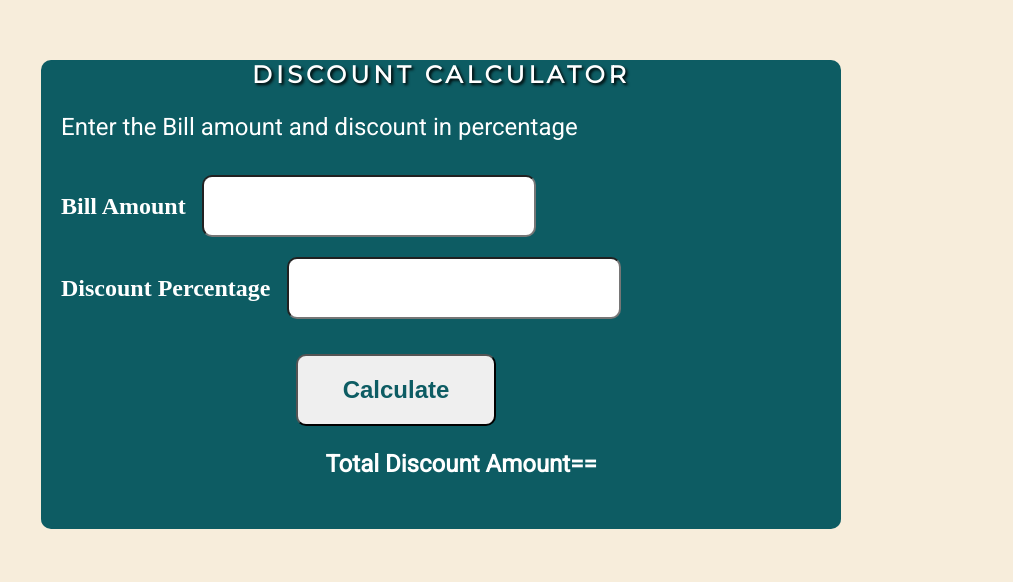
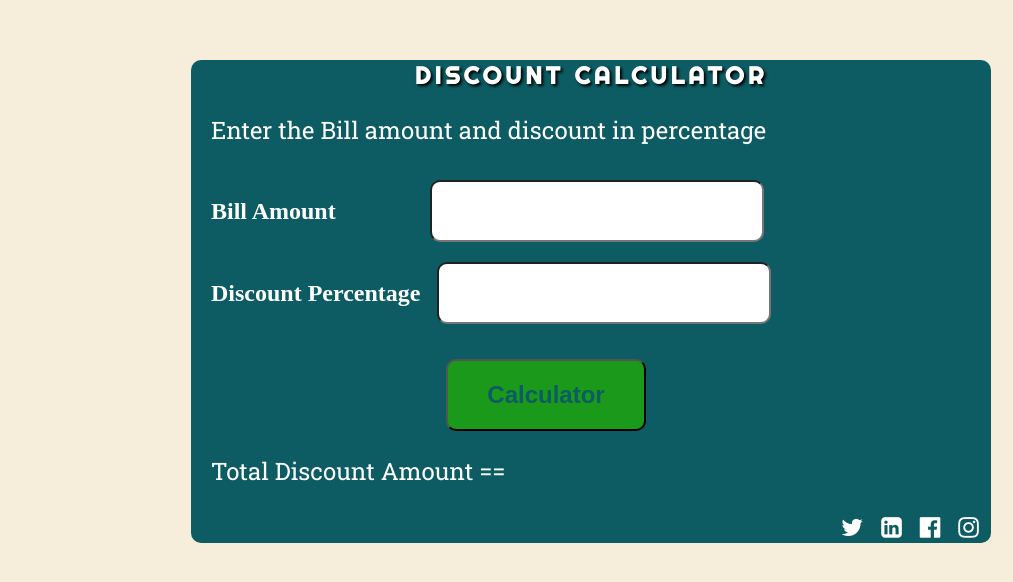
Before and after one commit to tejuingale/discount-calculator, a plain HTML site: page index.html in a window 1280 px wide. Shown: the part 240-822 px from the top of the page, without its empty margins (267-1280 px from the left). Drawn offline with Linux system fonts and the light colour scheme.

Commit message:
discount calculator static pages
discount calculator static pages

```diff
--- a/index.html
+++ b/index.html
@@ -1,33 +1,46 @@
 <!DOCTYPE html>
 <html lang="en">
+
 <head>
     <meta charset="UTF-8">
     <meta http-equiv="X-UA-Compatible" content="IE=edge">
     <meta name="viewport" content="width=device-width, initial-scale=1.0">
     <title>Discount-Calculator</title>
-    <!-- External CSS Link -->
+    <!-- External CSS link -->
     <link rel="stylesheet" href="style.css">
+
     <!-- Google Font Family link -->
     <link rel="preconnect" href="https://fonts.googleapis.com">
-<link rel="preconnect" href="https://fonts.gstatic.com" crossorigin>
-<link href="https://fonts.googleapis.com/css2?family=Montserrat&family=Roboto&display=swap" rel="stylesheet">
+    <link rel="preconnect" href="https://fonts.gstatic.com" crossorigin>
+    <link href="https://fonts.googleapis.com/css2?family=Righteous&family=Roboto+Slab&display=swap" rel="stylesheet">
+    <!-- social media link -->
+    <link rel="stylesheet"
+                href="https://cdnjs.cloudflare.com/ajax/libs/font-awesome/4.7.0/css/font-awesome.min.css">
 </head>
+
 <body>
+
     <div class="container">
-    <h2> Discount Calculator </h2>
-    <p> Enter the Bill amount and discount in percentage </p>
-    <form>
-        <label id="labelBill"> Bill Amount </lable>
-            <input type="number" ><br>
-            <label > Discount Percentage </lable>
-            <input type="number" ><br>
-            <button id="calculator">Calculate</button>
+        <h2> Discount Calculator </h2>
+        <p>Enter the Bill amount and discount in percentage</p>
+        <form>
+            <label id="labelBill"> Bill Amount </label>
+            <input type="number"> <br>
+            <label> Discount Percentage </label>
+            <input type="number"> <br>
+            <button id="calculator"> Calculator </button>
+        </form>
+        <p id="total"> Total Discount Amount == </p>
 
-        </form>
-        <p id="total"> Total Discount Amount==</p>
-    </div>
+        <p id="link">
+                <a id="media1" href="https://twitter.com/i/flow/login"><i class="fa fa-twitter" aria-hidden="true"></i></a>&nbsp;&nbsp;
+                <a  href="https://www.linkedin.com/login"><i class="fa fa-linkedin-square" aria-hidden="true"></i></a>&nbsp;&nbsp;
+                <a  href="https://www.facebook.com/"><i class="fa fa-facebook-official" aria-hidden="true"></i></a>&nbsp;&nbsp;
+                <a id="media4"  href="https://www.instagram.com/accounts/login/"><i class="fa fa-instagram" aria-hidden="true"></i></a>
+            </p>
 
-
+</div>
 
 </body>
+
 </html>
--- a/style.css
+++ b/style.css
@@ -2,32 +2,28 @@
     color: white;
 }
 body{
-    background-color: rgb(247,237,219);
+    background-color: rgb(247, 237, 219);
 }
 .container{
     width: 800px;
     background-color: #0d5c63;
-    margin-left: 300px;
-    margin-right: 250px;
+    margin-left: 450px;
     margin-top: 300px;
-    margin-bottom: 300px;
     border-radius: 10px;
+
 }
-h2{
+h2 {
     font-weight: bolder;
     text-align: center;
     letter-spacing: 4px;
     text-transform: uppercase;
     text-shadow: 2px 2px 3px black;
-    font-family: 'Montserrat', sans-serif;
-
+    font-family: 'Righteous', cursive;
 }
 p{
-
-font-family: 'Roboto', sans-serif;
-font-size: x-large;
-margin-left: 20px;
-
+    font-family: 'Roboto Slab', serif;
+    font-size: x-large;
+    margin-left: 20px;
 }
 form{
     margin-left: 20px;
@@ -43,6 +39,11 @@ input{
     font-weight: bolder;
     font-size: x-large;
 }
+#link{
+    margin-left: 650px;
+    color: white;
+    font-size: x-large;
+}
 #labelBill{
     margin-right: 78px;
 }
@@ -55,10 +56,14 @@ input{
     margin-left: 235px;
     font-size: x-large;
     margin-top: 25px;
+    background-color: rgb(26, 153, 26);
 }
 #calculator:hover{
     background-color: burlywood;
 }
 #total{
-    text-align: center;
+    text-align: centers;
 }
+nav{
+    margin-left: 600px;
+}
```
